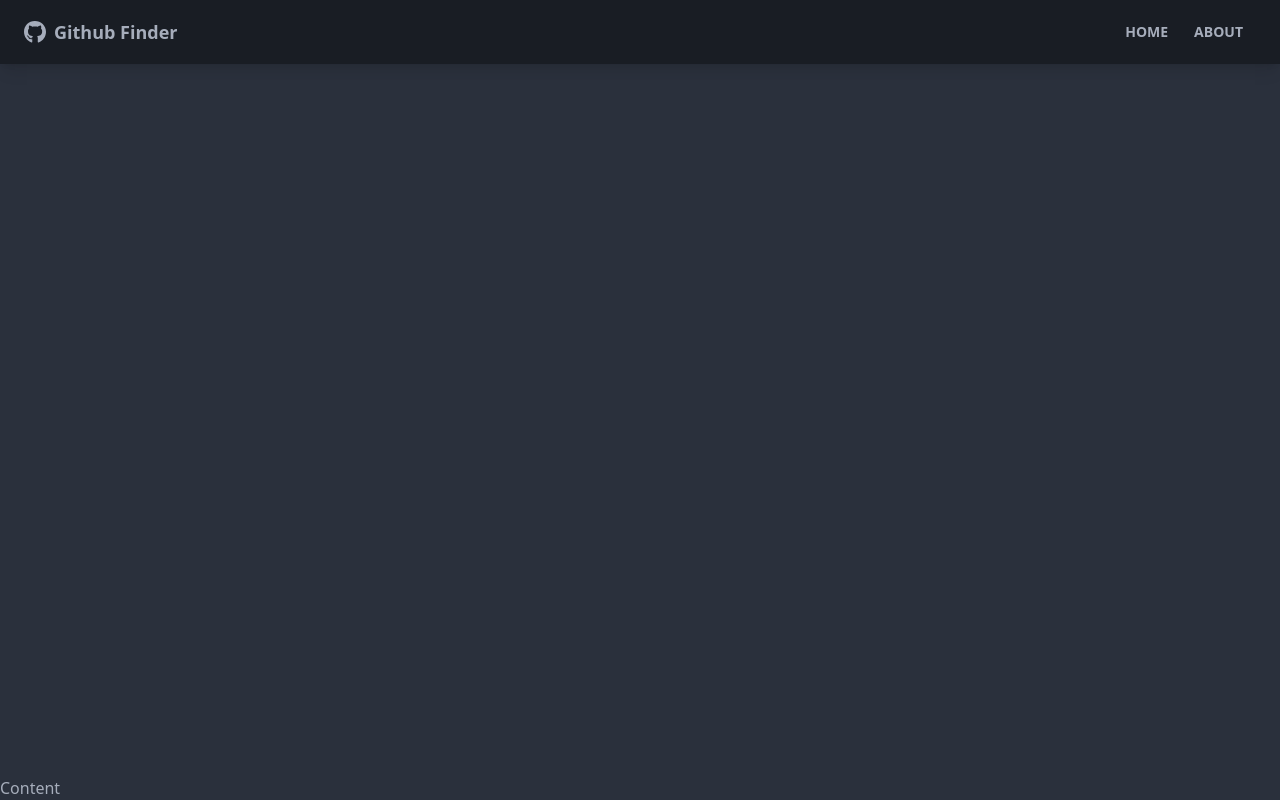
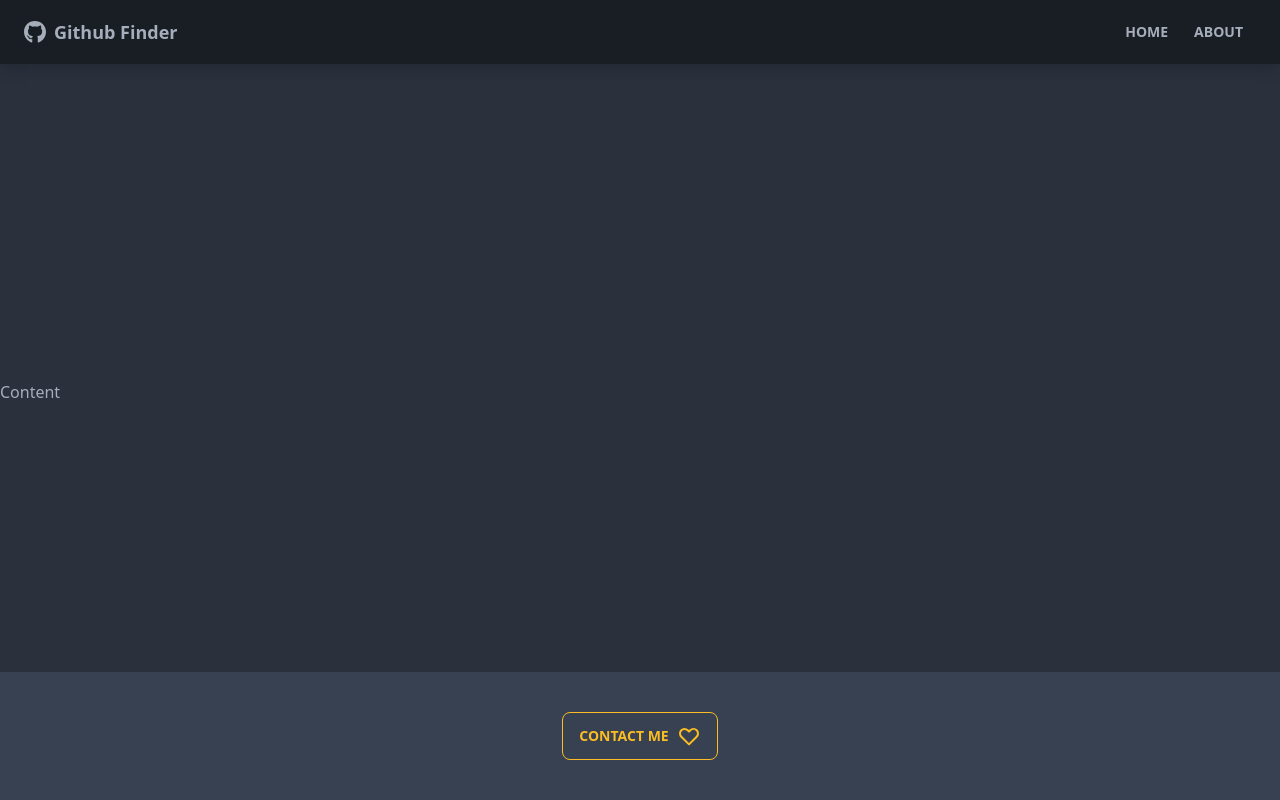
Before and after one commit to CamHaoHa/React-2.GitHubAPI.GitHubFinder, a React (Create React App) app: page / in a window 1280 px wide. Built offline with nearby package versions, Linux system fonts and the light colour scheme; the HTML template or start-up script is replaced by a standard one.

Commit message:
feat: add footer

```diff
--- a/src/App.js
+++ b/src/App.js
@@ -1,5 +1,6 @@
 import { BrowserRouter as Router, Routes, Route } from 'react-router-dom';
 import Navbar from './components/layout/Navbar';
+import Footer from './components/layout/Footer';
 function App() {
   return (
     <Router>
@@ -8,6 +9,7 @@ function App() {
         <main>
           <p>Content</p>
         </main>
+        <Footer />
       </div>
     </Router>
   );
--- /dev/null
+++ b/src/components/layout/Footer.jsx
@@ -0,0 +1,32 @@
+function Footer() {
+  return (
+    <footer className="p-10 bg-gray-700 text-primary-content footer-center">
+      <button class="btn gap-2 btn-outline btn-warning">
+        <a
+          href="mailto:camhaovn@gmail.com"
+          target="_blank"
+          rel="noreferrer"
+        >
+          Contact Me
+        </a>
+
+        <svg
+          xmlns="http://www.w3.org/2000/svg"
+          class="h-6 w-6"
+          fill="none"
+          viewBox="0 0 24 24"
+          stroke="currentColor"
+        >
+          <path
+            stroke-linecap="round"
+            stroke-linejoin="round"
+            stroke-width="2"
+            d="M4.318 6.318a4.5 4.5 0 000 6.364L12 20.364l7.682-7.682a4.5 4.5 0 00-6.364-6.364L12 7.636l-1.318-1.318a4.5 4.5 0 00-6.364 0z"
+          />
+        </svg>
+      </button>
+    </footer>
+  );
+}
+
+export default Footer;
```
